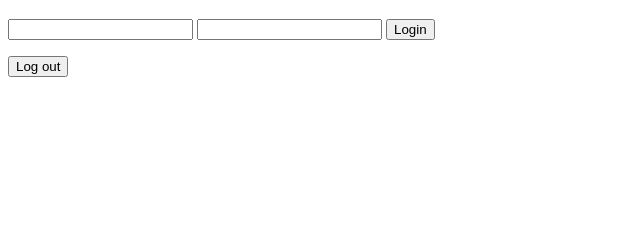
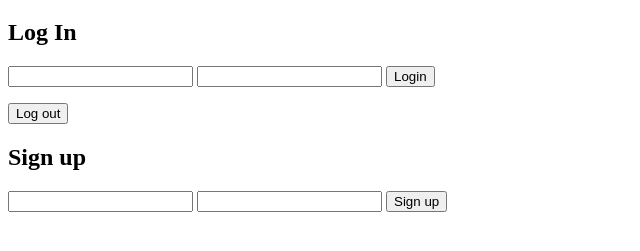
Before and after one commit to blancaley/authentication-bcrypt, a website: page public/index.html in a window 1280 px wide. Shown: the part 61-312 px from the top of the page, without its empty margins (0-640 px from the left). Drawn offline with Linux system fonts and the light colour scheme; no server answers.

Commit message:
Create signup form to register new user

```diff
--- a/public/index.html
+++ b/public/index.html
@@ -9,6 +9,7 @@
 <body>
   <h1>Autentisering</h1>
   <form id="login">
+    <h2>Log In</h2>
     <input type="text" id="user" name="user">
     <input type="password" id="pass" name="pass">
     <button>Login</button>
@@ -20,6 +21,13 @@
     <button>Log out</button>
   </form>
 
+  <form id="signup">
+    <h2>Sign up</h2>
+    <input type="text" id="signUpUser" name="user">
+    <input type="password" id="signUpPass" name="pass">
+    <button>Sign up</button>
+  </form>
+
 <script src="/main.js"></script>
 </body>
 </html>
```
